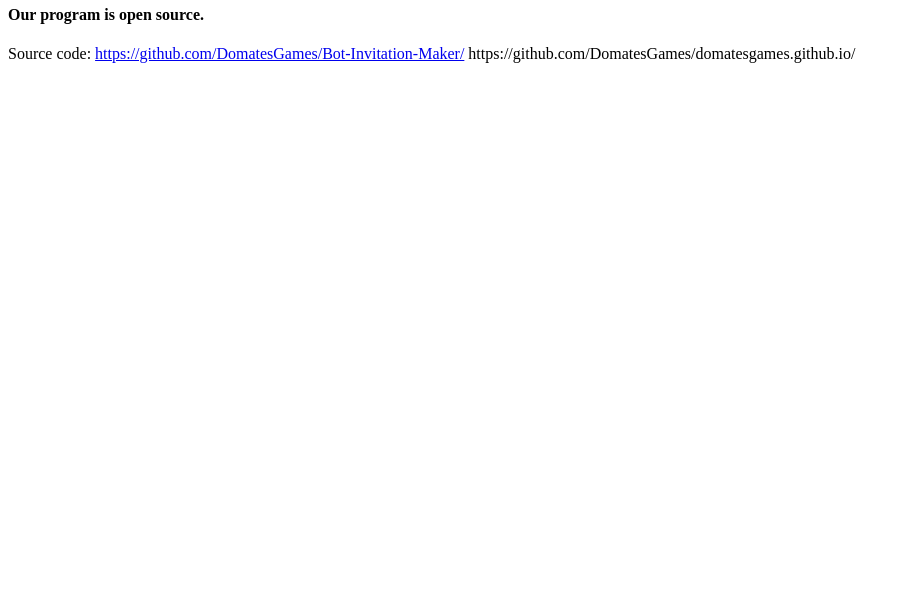
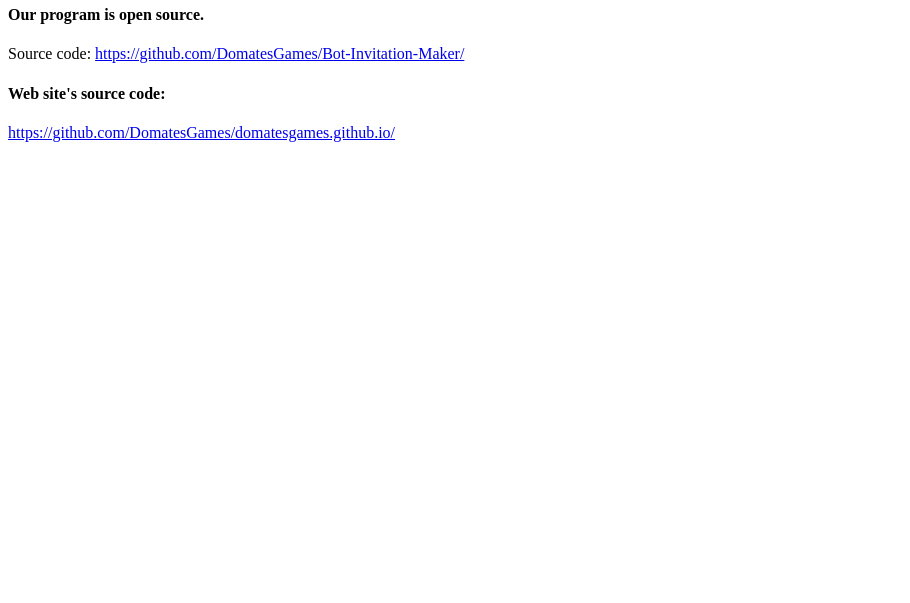
Before and after one commit to DomatesGames/domatesgames.github.io, a plain HTML site: page botinvitationmaker/index.html in a window 1280 px wide. Shown: the part 197-800 px from the top of the page, without its empty margins (0-910 px from the left). Drawn offline with Linux system fonts and the light colour scheme.

Commit message:
Update index.html

```diff
--- a/botinvitationmaker/index.html
+++ b/botinvitationmaker/index.html
@@ -19,7 +19,7 @@
 <h1>Open source code!</h1>
 <h4>Our program is open source.</h4>
 Source code: <a href="https://github.com/DomatesGames/Bot-Invitation-Maker/">https://github.com/DomatesGames/Bot-Invitation-Maker/</a>
-<Web site's source code: <a href="https://github.com/DomatesGames/domatesgames.github.io/">https://github.com/DomatesGames/domatesgames.github.io/</a>
+<h4>Web site's source code:</h4><a href="https://github.com/DomatesGames/domatesgames.github.io/">https://github.com/DomatesGames/domatesgames.github.io/</a>
 </body>
 
 
```
